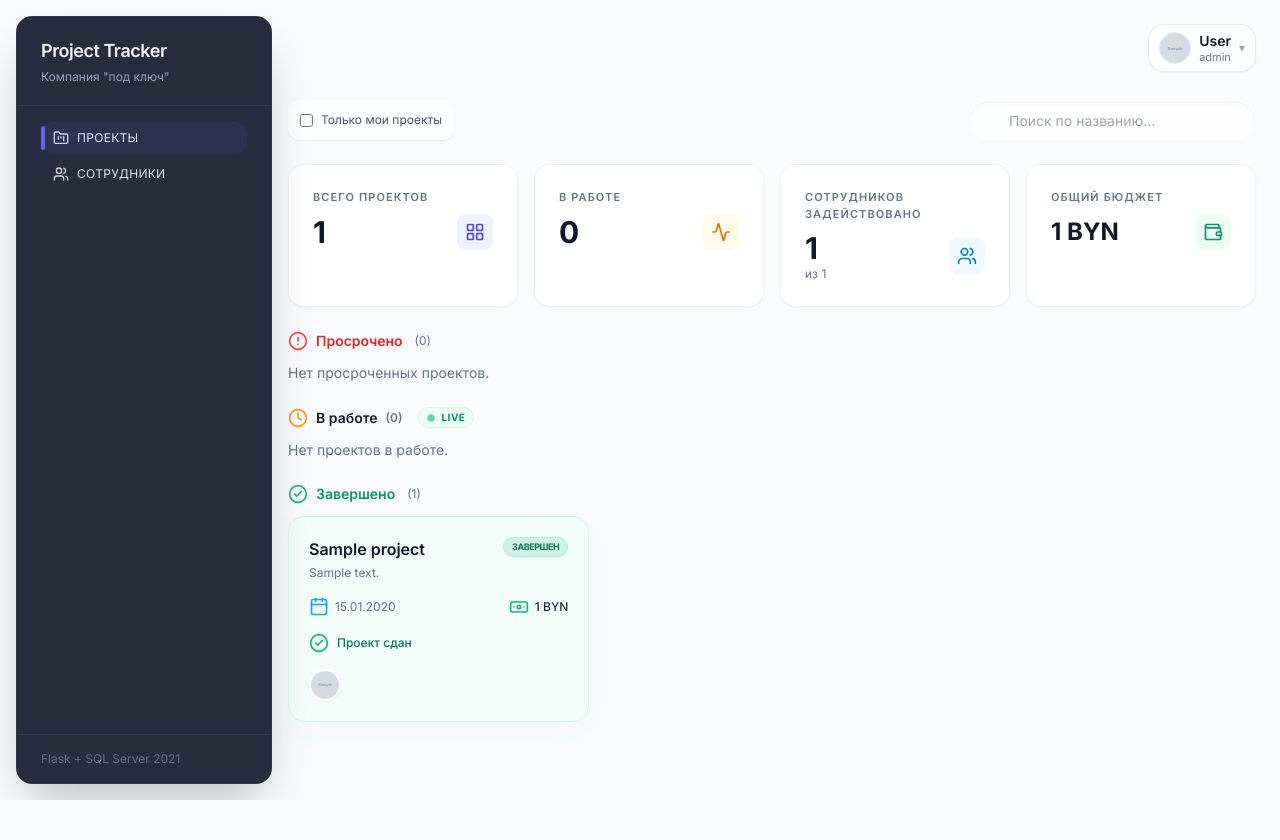
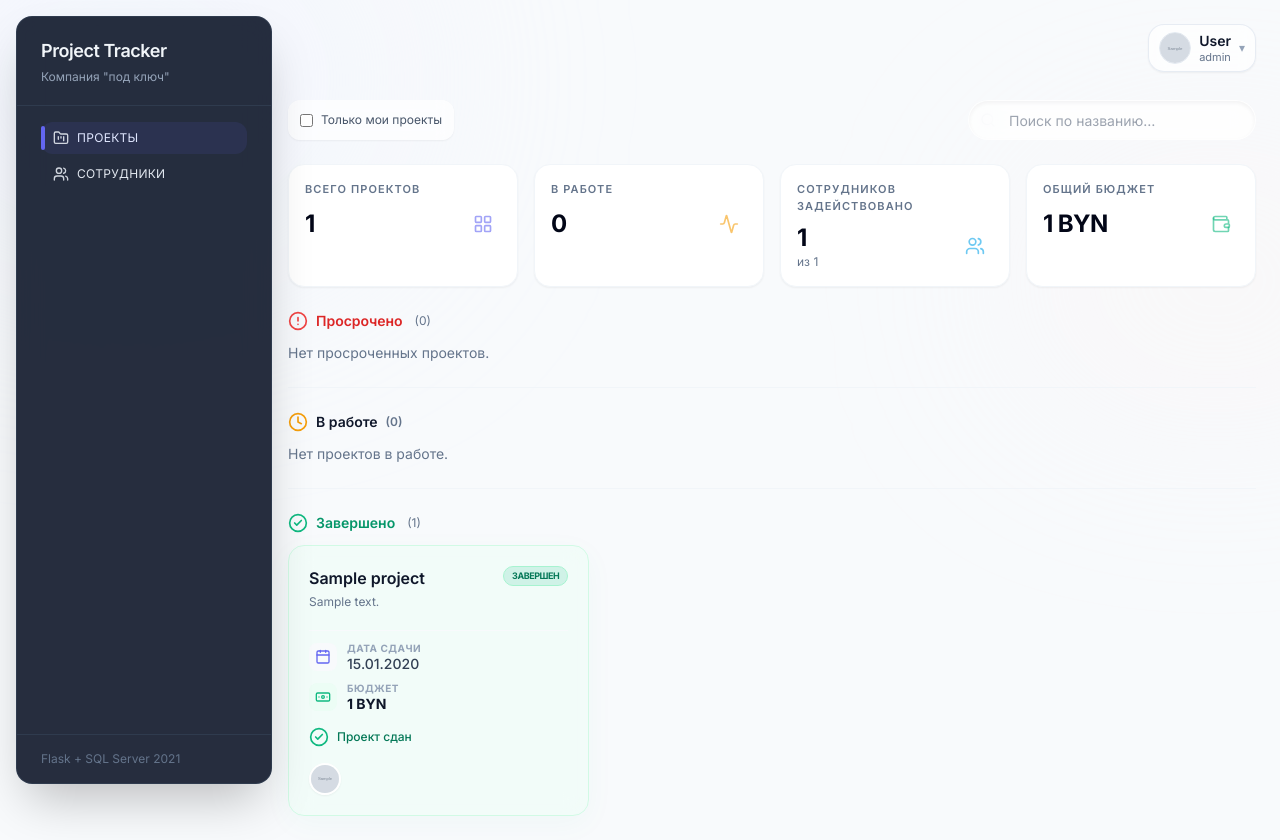
Before and after one commit to Kengort/deadliner-rbac, a Flask app: page / in a window 1280 px wide. Before the commit the page ends 800 px from the top, so only its background shows below. Run offline with Flask 3, Linux system fonts and the light colour scheme; a user stored in the database is signed in; tables that the repository leaves empty hold one stand-in row (values such as "Sample post"); grey boxes marked "Sample" are stand-in pictures; some libraries are stand-ins or nearby versions.

Commit message:
New Design with small bags

```diff
--- a/templates/base.html
+++ b/templates/base.html
@@ -65,6 +65,13 @@
         .animate-ping-slow {
             animation: ping-slow 2s cubic-bezier(0, 0, 0.2, 1) infinite;
         }
+        @keyframes breathe {
+            0%, 100% { opacity: 1; transform: scale(1); }
+            50% { opacity: 0.5; transform: scale(0.85); }
+        }
+        .animate-breathe {
+            animation: breathe 3s ease-in-out infinite;
+        }
         .bg-overdue {
             background-image: repeating-linear-gradient(
                 45deg,
@@ -101,6 +108,10 @@
     </style>
 </head>
 <body class="bg-[#F8FAFC] text-slate-900 antialiased">
+<div class="fixed inset-0 -z-10 overflow-hidden pointer-events-none">
+  <div class="absolute -top-[10%] -left-[10%] w-[40%] h-[40%] rounded-full bg-indigo-50/50 blur-[120px]"></div>
+  <div class="absolute top-[20%] -right-[10%] w-[30%] h-[30%] rounded-full bg-rose-50/30 blur-[100px]"></div>
+</div>
 <div class="min-h-screen flex">
     {% set user_role = current_user.role if current_user.is_authenticated else None %}
     <!-- Sidebar -->
--- a/templates/index.html
+++ b/templates/index.html
@@ -7,7 +7,16 @@
     {% if current_user.role == 'Admin' %}
         <header class="flex flex-col gap-3 sm:flex-row sm:items-center sm:justify-between">
             <div>
-                <h2 class="text-2xl font-semibold text-slate-900">Проекты <span class="text-slate-400">({{ total_count }})</span></h2>
+                <div class="flex items-center gap-3">
+                    <div class="flex items-baseline gap-2">
+                        <h2 class="text-3xl font-extrabold text-slate-950 tracking-tight">Проекты</h2>
+                        <span class="text-lg font-medium text-slate-400">{{ total_count }}</span>
+                    </div>
+                    <div class="relative flex h-2.5 w-2.5 items-center justify-center">
+                        <span class="animate-ping absolute inline-flex h-full w-full rounded-full bg-emerald-400 opacity-75"></span>
+                        <span class="relative animate-breathe inline-flex h-2 w-2 rounded-full bg-emerald-500 shadow-[0_0_10px_#10b981]"></span>
+                    </div>
+                </div>
                 <p class="text-sm text-slate-500 mt-1">
                     Список проектов компании с основными показателями.
                 </p>
@@ -54,43 +63,43 @@
     {% if total_count > 0 %}
         <!-- Stats Grid -->
         <section class="grid gap-4 md:grid-cols-2 lg:grid-cols-4">
-            <div class="group rounded-2xl bg-white/90 backdrop-blur-md border border-slate-200/60 shadow-sm p-6 min-h-[110px]">
+            <div class="group rounded-2xl bg-white border border-slate-100 shadow-sm p-4 min-h-[110px]">
                 <div class="text-[11px] font-semibold uppercase tracking-widest text-slate-500">Всего проектов</div>
                 <div class="mt-2 flex items-center justify-between">
-                    <div class="text-3xl font-bold text-slate-900">{{ total_count }}</div>
-                    <div class="p-2 bg-indigo-50 rounded-lg text-indigo-600 group-hover-wiggle">
+                    <div class="text-2xl font-extrabold tracking-tight text-slate-950">{{ total_count }}</div>
+                    <div class="p-2 rounded-lg text-indigo-500/60">
                         <i data-lucide="layout-grid" class="w-5 h-5"></i>
                     </div>
                 </div>
             </div>
-            <div class="group rounded-2xl bg-white/90 backdrop-blur-md border border-slate-200/60 shadow-sm p-6 min-h-[110px]">
+            <div class="group rounded-2xl bg-white border border-slate-100 shadow-sm p-4 min-h-[110px]">
                 <div class="text-[11px] font-semibold uppercase tracking-widest text-slate-500">В работе</div>
                 <div class="mt-2 flex items-center justify-between">
-                    <div class="text-3xl font-bold text-slate-900">{{ active_projects|length }}</div>
-                    <div class="p-2 bg-amber-50 rounded-lg text-amber-600 group-hover-wiggle">
+                    <div class="text-2xl font-extrabold tracking-tight text-slate-950">{{ active_projects|length }}</div>
+                    <div class="p-2 rounded-lg text-amber-500/60">
                         <i data-lucide="activity" class="w-5 h-5"></i>
                     </div>
                 </div>
             </div>
-            <div class="group rounded-2xl bg-white/90 backdrop-blur-md border border-slate-200/60 shadow-sm p-6 min-h-[110px]">
+            <div class="group rounded-2xl bg-white border border-slate-100 shadow-sm p-4 min-h-[110px]">
                 <div class="text-[11px] font-semibold uppercase tracking-widest text-slate-500">Сотрудников задействовано</div>
                 <div class="mt-2 flex items-center justify-between">
                     <div class="leading-tight">
-                        <div class="text-3xl font-bold text-slate-900">{{ employees_involved }}</div>
+                        <div class="text-2xl font-extrabold tracking-tight text-slate-950">{{ employees_involved }}</div>
                         <div class="text-xs text-slate-500">из {{ total_employees }}</div>
                     </div>
-                    <div class="p-2 bg-sky-50 rounded-lg text-sky-600 group-hover-wiggle">
+                    <div class="p-2 rounded-lg text-sky-500/60">
                         <i data-lucide="users" class="w-5 h-5"></i>
                     </div>
                 </div>
             </div>
-            <div class="group rounded-2xl bg-white/90 backdrop-blur-md border border-slate-200/60 shadow-sm p-6 min-h-[110px]">
+            <div class="group rounded-2xl bg-white border border-slate-100 shadow-sm p-4 min-h-[110px]">
                 <div class="text-[11px] font-semibold uppercase tracking-widest text-slate-500">Общий бюджет</div>
                 <div class="mt-2 flex items-center justify-between">
-                    <div class="text-2xl font-bold text-slate-900">
+                    <div class="text-2xl font-extrabold tracking-tight text-slate-950">
                         {{ "{:,.0f}".format(total_budget|default(0)).replace(",", " ").replace(".", " ") }} BYN
                     </div>
-                    <div class="p-2 bg-emerald-50 rounded-lg text-emerald-600 group-hover-wiggle">
+                    <div class="p-2 rounded-lg text-emerald-500/60">
                         <i data-lucide="wallet" class="w-5 h-5"></i>
                     </div>
                 </div>
@@ -117,8 +126,8 @@
             {% if overdue_projects %}
                 <div class="grid gap-8 grid-cols-1 md:grid-cols-2 lg:grid-cols-3">
                     {% for project in overdue_projects %}
-                        <div class="group relative flex h-full flex-col rounded-2xl bg-white backdrop-blur-lg border border-red-200 border-l-4 border-l-red-500 shadow-[0_12px_40px_rgb(254,226,226,0.6)] p-5 transition-all duration-300 hover:scale-[1.02] hover:shadow-[0_16px_50px_rgb(248,113,113,0.35)] animate-in project-card"
-                             style="animation-delay: {{ loop.index0 * 100 }}ms"
+                        <div class="group relative flex h-full flex-col rounded-2xl bg-white backdrop-blur-lg border border-red-200 border-l-4 border-l-red-500 shadow-[0_12px_40px_rgb(254,226,226,0.6)] p-5 transition-all duration-300 hover:scale-[1.02] hover:shadow-[0_16px_50px_rgb(248,113,113,0.35)] hover:ring-2 hover:ring-indigo-500/20 animate-in project-card"
+                             data-anim-delay="{{ loop.index0 * 100 }}"
                              data-project-title="{{ project.title|lower }}">
                             <div class="flex items-start justify-between gap-3">
                                 <div class="space-y-1 h-12 overflow-hidden">
@@ -128,7 +137,7 @@
                                             <span class="relative inline-flex h-2 w-2 rounded-full bg-red-600"></span>
                                         </div>
                                         <a href="{{ url_for('project_details', id=project.id) }}"
-                                           class="ml-1 text-base font-semibold text-slate-900 hover:text-red-700 transition">
+                                           class="ml-1 mb-1 text-base font-semibold text-slate-900 hover:text-red-700 transition">
                                             {{ project.title }}
                                         </a>
                                     </div>
@@ -143,21 +152,32 @@
                                 </span>
                             </div>
 
-                            <div class="mt-3 text-xs text-slate-500">
-                                <div class="grid grid-cols-2 gap-2 w-full">
-                                    <div class="inline-flex items-center gap-1.5">
-                                        <i data-lucide="alert-triangle" class="text-red-500 w-5 h-5 group-hover:animate-pulse"></i>
-                                        <span>
+                            <div class="mt-4 pt-3 border-t border-slate-50 flex flex-col gap-3">
+                                <div class="flex items-center gap-2.5">
+                                    <div class="p-1.5 bg-red-50 rounded-lg">
+                                        <i data-lucide="alert-circle" class="text-red-500 w-4 h-4"></i>
+                                    </div>
+                                    <div>
+                                        <div class="text-[10px] uppercase tracking-wider font-bold text-slate-400 leading-none mb-1">Дедлайн</div>
+                                        <div class="text-sm font-medium text-slate-700 leading-none">
                                             {% if project.end_date %}{{ project.end_date.strftime('%d.%m.%Y') }}{% else %}дедлайн не задан{% endif %}
-                                        </span>
                                         </div>
-                                    <div class="inline-flex items-center justify-end gap-1.5 font-medium text-slate-900">
-                                        <i data-lucide="banknote" class="text-emerald-500 w-5 h-5"></i>
-                                        {% if project.budget is not none %}
-                                            <span class="bg-red-100 text-red-700 px-2 py-1 rounded-md">{{ "{:,.0f}".format(project.budget).replace(",", " ").replace(".", " ") }} BYN</span>
+                                    </div>
+                                </div>
+
+                                <div class="flex items-center gap-2.5">
+                                    <div class="p-1.5 bg-emerald-50 rounded-lg">
+                                        <i data-lucide="banknote" class="text-emerald-500 w-4 h-4"></i>
+                                    </div>
+                                    <div class="flex-1">
+                                        <div class="text-[10px] uppercase tracking-wider font-bold text-slate-400 leading-none mb-1">Бюджет</div>
+                                        <div class="text-sm font-bold text-slate-900 leading-none">
+                                            {% if project.budget %}
+                                                {{ "{:,.0f}".format(project.budget).replace(",", " ") }} BYN
                                             {% else %}
-                                            <span class="bg-red-100 text-red-700 px-2 py-1 rounded-md">без бюджета</span>
+                                                —
                                             {% endif %}
+                                        </div>
                                     </div>
                                 </div>
                             </div>
@@ -205,34 +225,30 @@
             {% endif %}
         </section>
 
+        <div class="my-8 border-t border-slate-100"></div>
+
         <!-- Active -->
         <section class="space-y-3">
             <div class="flex items-end justify-between">
-                <div class="flex items-center gap-4">
+                <div class="flex items-center gap-3">
                     <h3 class="text-sm font-semibold text-slate-900 inline-flex items-center gap-2">
                         <i data-lucide="clock" class="text-amber-500 w-5 h-5"></i>
                         В работе
                         <span class="text-xs text-slate-500">({{ active_projects|length }})</span>
                     </h3>
-                    <div class="flex items-center gap-1.5 bg-emerald-50 px-2 py-0.5 rounded-full border border-emerald-100">
-                        <span class="relative flex h-2 w-2">
-                            <span class="animate-blink inline-flex h-full w-full rounded-full bg-emerald-500"></span>
-                        </span>
-                        <span class="text-[10px] font-bold text-emerald-600 uppercase tracking-wider">LIVE</span>
-                    </div>
                 </div>
             </div>
 
             {% if active_projects %}
                 <div class="grid gap-8 grid-cols-1 md:grid-cols-2 lg:grid-cols-3">
                     {% for project in active_projects %}
-                        <div class="group relative flex h-full flex-col rounded-2xl bg-white backdrop-blur-md border border-slate-100 shadow-[0_8px_30px_rgb(0,0,0,0.04)] p-5 transition-all duration-300 hover:scale-[1.02] hover:backdrop-blur-xl hover:border-slate-200 animate-in project-card"
-                             style="animation-delay: {{ loop.index0 * 100 }}ms"
+                        <div class="group relative flex h-full flex-col rounded-2xl bg-white backdrop-blur-md border border-slate-100 shadow-[0_8px_30px_rgb(0,0,0,0.04)] p-5 transition-all duration-300 hover:scale-[1.02] hover:backdrop-blur-xl hover:border-slate-200 hover:ring-2 hover:ring-indigo-500/20 animate-in project-card"
+                             data-anim-delay="{{ loop.index0 * 100 }}"
                              data-project-title="{{ project.title|lower }}">
                             <div class="flex items-start justify-between gap-3">
                                 <div class="space-y-1 h-12 overflow-hidden">
                                     <a href="{{ url_for('project_details', id=project.id) }}"
-                                       class="text-base font-semibold text-slate-900 hover:text-indigo-600 transition">
+                                       class="mb-1 text-base font-semibold text-slate-900 hover:text-indigo-600 transition">
                                         {{ project.title }}
                                     </a>
                                     {% if project.description %}
@@ -246,23 +262,34 @@
                                 </span>
                             </div>
 
-                            <div class="mt-3 text-xs text-slate-500">
-                                <div class="grid grid-cols-2 gap-2 w-full">
-                                    <div class="inline-flex items-center gap-1.5">
-                                        <i data-lucide="calendar" class="text-sky-500 w-5 h-5"></i>
-                                        <span>
+                            <div class="mt-4 pt-3 border-t border-slate-50 flex flex-col gap-3">
+                                <div class="flex items-center gap-2.5">
+                                    <div class="p-1.5 bg-slate-50 rounded-lg">
+                                        <i data-lucide="calendar" class="text-indigo-500 w-4 h-4"></i>
+                                    </div>
+                                    <div>
+                                        <div class="text-[10px] uppercase tracking-wider font-bold text-slate-400 leading-none mb-1">Сроки</div>
+                                        <div class="text-sm font-medium text-slate-700 leading-none">
                                             {% if project.start_date %}{{ project.start_date.strftime('%d.%m.%Y') }}{% endif %}
                                             —
                                             {% if project.end_date %}{{ project.end_date.strftime('%d.%m.%Y') }}{% else %}не задано{% endif %}
-                                        </span>
                                         </div>
-                                    <div class="inline-flex items-center justify-end gap-1.5 font-medium text-slate-800">
-                                        <i data-lucide="banknote" class="text-emerald-500 w-5 h-5"></i>
-                                        {% if project.budget is not none %}
-                                            <span>{{ "{:,.0f}".format(project.budget).replace(",", " ").replace(".", " ") }} BYN</span>
+                                    </div>
+                                </div>
+
+                                <div class="flex items-center gap-2.5">
+                                    <div class="p-1.5 bg-emerald-50 rounded-lg">
+                                        <i data-lucide="banknote" class="text-emerald-500 w-4 h-4"></i>
+                                    </div>
+                                    <div class="flex-1">
+                                        <div class="text-[10px] uppercase tracking-wider font-bold text-slate-400 leading-none mb-1">Бюджет</div>
+                                        <div class="text-sm font-bold text-slate-900 leading-none">
+                                            {% if project.budget %}
+                                                {{ "{:,.0f}".format(project.budget).replace(",", " ") }} BYN
                                             {% else %}
-                                            <span class="text-slate-400">без бюджета</span>
+                                                —
                                             {% endif %}
+                                        </div>
                                     </div>
                                 </div>
                             </div>
@@ -274,7 +301,7 @@
                                 </div>
                                 <div class="h-1.5 w-full rounded-full bg-slate-100 overflow-hidden">
                                     <div class="h-full rounded-full {{ project.urgency_bar_class }} bg-emerald-500 progress-fill"
-                                         style="width: {{ project.progress_percent }}%;"></div>
+                                         data-progress="{{ project.progress_percent }}"></div>
                                 </div>
                             </div>
 
@@ -321,6 +348,8 @@
             {% endif %}
         </section>
 
+        <div class="my-8 border-t border-slate-100"></div>
+
         <!-- Completed -->
         <section class="space-y-3">
             <div class="flex items-end justify-between">
@@ -336,13 +365,13 @@
             {% if completed_projects %}
                 <div class="grid gap-8 grid-cols-1 md:grid-cols-2 lg:grid-cols-3">
                     {% for project in completed_projects %}
-                        <div class="group relative flex h-full flex-col rounded-2xl bg-emerald-50/50 backdrop-blur-md border border-emerald-100 shadow-[0_8px_30px_rgb(16,185,129,0.04)] p-5 transition-all duration-300 hover:scale-[1.02] hover:backdrop-blur-xl hover:border-emerald-200 animate-in project-card"
-                             style="animation-delay: {{ loop.index0 * 100 }}ms"
+                        <div class="group relative flex h-full flex-col rounded-2xl bg-emerald-50/50 backdrop-blur-md border border-emerald-100 shadow-[0_8px_30px_rgb(16,185,129,0.04)] p-5 transition-all duration-300 hover:scale-[1.02] hover:backdrop-blur-xl hover:border-emerald-200 hover:ring-2 hover:ring-indigo-500/20 animate-in project-card"
+                             data-anim-delay="{{ loop.index0 * 100 }}"
                              data-project-title="{{ project.title|lower }}">
                             <div class="flex items-start justify-between gap-3">
                                 <div class="space-y-1 h-12 overflow-hidden">
                                     <a href="{{ url_for('project_details', id=project.id) }}"
-                                       class="text-base font-semibold text-slate-900 hover:text-indigo-600 transition">
+                                       class="mb-1 text-base font-semibold text-slate-900 hover:text-indigo-600 transition">
                                         {{ project.title }}
                                     </a>
                                     {% if project.description %}
@@ -356,21 +385,32 @@
                                 </span>
                             </div>
 
-                            <div class="mt-3 text-xs text-slate-500">
-                                <div class="grid grid-cols-2 gap-2 w-full">
-                                    <div class="inline-flex items-center gap-1.5">
-                                        <i data-lucide="calendar" class="text-sky-500 w-5 h-5"></i>
-                                        <span>
+                            <div class="mt-4 pt-3 border-t border-slate-50 flex flex-col gap-3">
+                                <div class="flex items-center gap-2.5">
+                                    <div class="p-1.5 bg-slate-50 rounded-lg">
+                                        <i data-lucide="calendar" class="text-indigo-500 w-4 h-4"></i>
+                                    </div>
+                                    <div>
+                                        <div class="text-[10px] uppercase tracking-wider font-bold text-slate-400 leading-none mb-1">Дата сдачи</div>
+                                        <div class="text-sm font-medium text-slate-700 leading-none">
                                             {% if project.end_date %}{{ project.end_date.strftime('%d.%m.%Y') }}{% else %}—{% endif %}
-                                        </span>
                                         </div>
-                                    <div class="inline-flex items-center justify-end gap-1.5 font-medium text-slate-800">
-                                        <i data-lucide="banknote" class="text-emerald-500 w-5 h-5"></i>
-                                        {% if project.budget is not none %}
-                                            <span>{{ "{:,.0f}".format(project.budget).replace(",", " ").replace(".", " ") }} BYN</span>
+                                    </div>
+                                </div>
+
+                                <div class="flex items-center gap-2.5">
+                                    <div class="p-1.5 bg-emerald-50 rounded-lg">
+                                        <i data-lucide="banknote" class="text-emerald-500 w-4 h-4"></i>
+                                    </div>
+                                    <div class="flex-1">
+                                        <div class="text-[10px] uppercase tracking-wider font-bold text-slate-400 leading-none mb-1">Бюджет</div>
+                                        <div class="text-sm font-bold text-slate-900 leading-none">
+                                            {% if project.budget %}
+                                                {{ "{:,.0f}".format(project.budget).replace(",", " ") }} BYN
                                             {% else %}
-                                            <span class="text-slate-400">без бюджета</span>
+                                                —
                                             {% endif %}
+                                        </div>
                                     </div>
                                 </div>
                             </div>
@@ -478,3 +518,24 @@
 </script>
 {% endif %}
 {% endblock %}
+
+{% block extra_scripts %}
+    {{ super() }}
+    <script>
+        document.addEventListener('DOMContentLoaded', function () {
+            document.querySelectorAll('[data-anim-delay]').forEach(function (el) {
+                var delay = el.getAttribute('data-anim-delay');
+                if (delay) {
+                    el.style.animationDelay = delay + 'ms';
+                }
+            });
+
+            document.querySelectorAll('[data-progress]').forEach(function (el) {
+                var value = el.getAttribute('data-progress');
+                if (value !== null && value !== '') {
+                    el.style.width = value + '%';
+                }
+            });
+        });
+    </script>
+{% endblock %}
```
Lines whose indentation alone changed are shown as unchanged.
